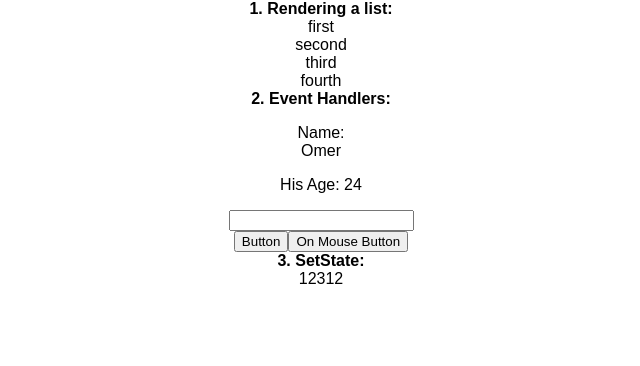
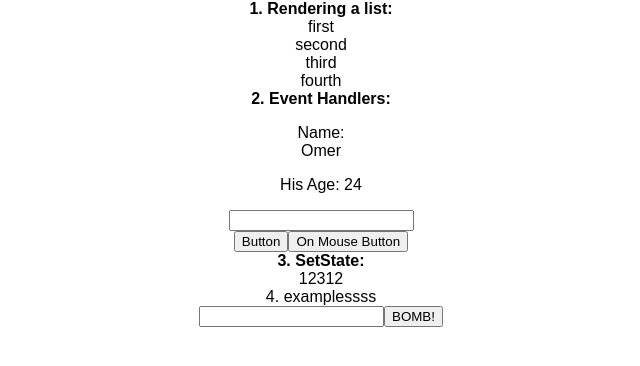
Before and after one commit to omermindivanli/Learn-React-Tutorials, a React (Create React App) app: page / in a window 1280 px wide. Shown: the top 366 px of the page, without its empty margins (319-959 px from the left). Built offline with nearby package versions, Linux system fonts and the light colour scheme.

Commit message:
An example of event handlers and Readme.md content changes

```diff
--- a/src/App.js
+++ b/src/App.js
@@ -3,6 +3,7 @@ import './App.css';
 import EventHandlers from './components/EventHandlers';
 import RenderingList from './components/RenderingList';
 import SetState from './components/SetState';
+import EventExample from './components/EventExample';
 
 class App extends Component {
   render() {
@@ -25,6 +26,7 @@ class App extends Component {
         <RenderingList titleName={componentTitles.titleName} />
         <EventHandlers />
         <SetState />
+        <EventExample />
       </div>
     );
   }
--- /dev/null
+++ b/src/components/EventExample.js
@@ -0,0 +1,30 @@
+import React, { Component } from 'react';
+
+class EventExample extends Component {
+  state = {
+    surname: 'freshman',
+    title: '3. Event an example:'
+  };
+  onClick() {
+    alert('It was a joke! We love you :)');
+  }
+  componentDidMount() {
+    this.setState({ title: '4. examplessss' });
+  }
+  onChange(event) {
+    event.preventDefault();
+    console.log(event.target.value);
+  }
+  render() {
+    return (
+      <div>
+        {this.state.title}
+        <br />
+        <input onChange={this.onChange} />
+        <button onClick={this.onClick}>BOMB!</button>
+      </div>
+    );
+  }
+}
+
+export default EventExample;
```
Also changed, not shown: 1 other file (tests, documents, lock files or other folders).
